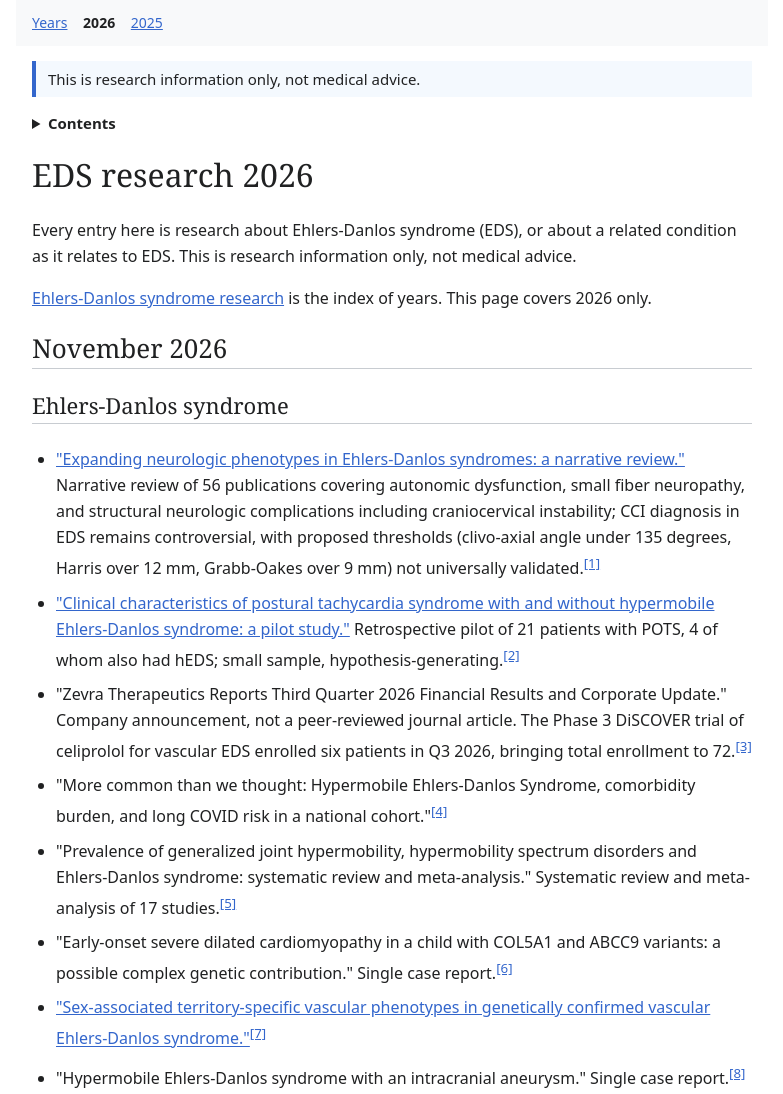
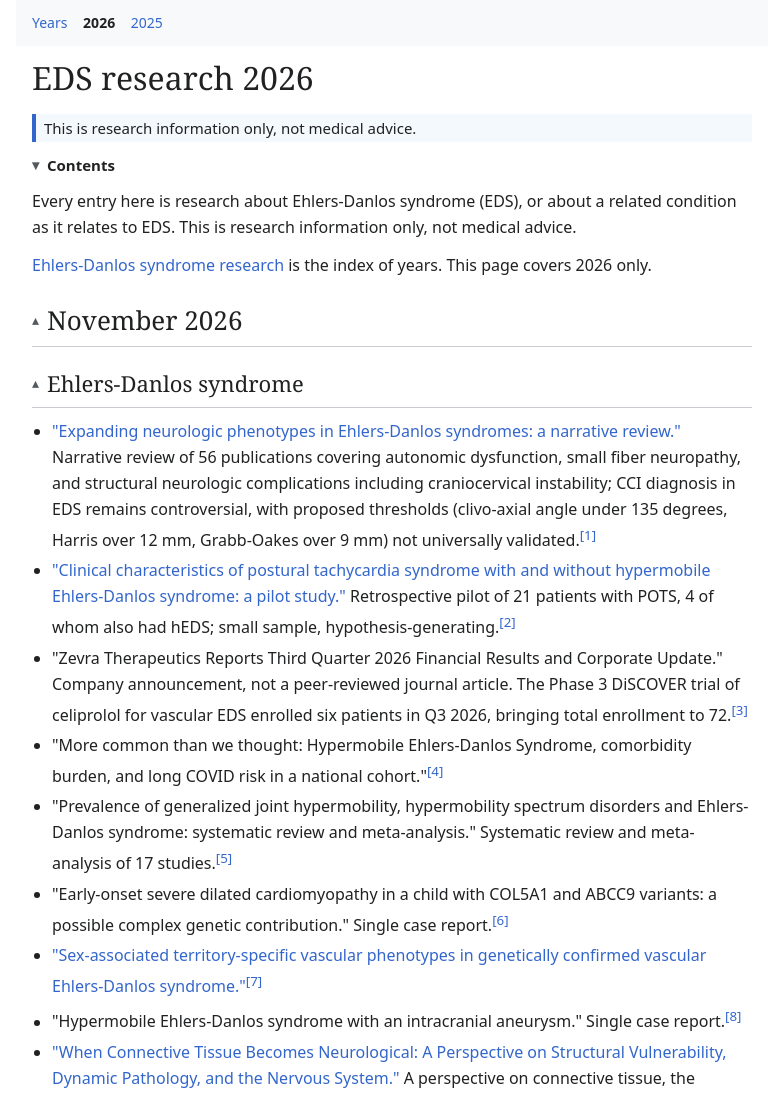
Before and after one commit to eds-cci-notes/eds-cci-research, a plain HTML site: page 2026.html in a window 1280 px wide. Shown: the top 1094 px of the page, without its empty margins (248-1031 px from the left). Drawn offline with Linux system fonts and the light colour scheme.

Commit message:
Static site: collapsible sections, no link underlines, mailto address

```diff
--- a/2026.html
+++ b/2026.html
@@ -6,25 +6,39 @@
 <title>EDS research 2026</title>
 <style>
 body{font-family:system-ui,sans-serif;font-size:16px;line-height:26px;color:#202122;background:#fff;margin:0 auto;padding:0 16px 32px;max-width:720px}
-header.site{background:#f8f9fa;margin:0 -16px 8px;padding:12px 16px}
+header.site{background:#f8f9fa;margin:0 -16px;padding:12px 16px}
 header.site nav{font-family:system-ui,sans-serif;font-size:14px;line-height:22px}
 header.site nav a{margin-right:12px}
 header.site nav a[aria-current="page"]{font-weight:bold;text-decoration:none;color:#202122}
-a{color:#3366cc}
+a{color:#3366cc;text-decoration:none}
 a:visited{color:#795cb2}
-h1{font-family:Georgia,serif;font-size:32px;line-height:40px;font-weight:normal}
-h2{font-family:Georgia,serif;font-size:26px;line-height:32px;font-weight:normal;border-bottom:1px solid #c8ccd1;padding-bottom:4px}
+a:hover,a:focus{text-decoration:underline}
+h1{font-family:Georgia,serif;font-size:32px;line-height:40px;font-weight:normal;margin:12px 0 16px}
+h2{font-family:Georgia,serif;font-size:26px;line-height:32px;font-weight:normal;border-bottom:1px solid #c8ccd1;margin:14px 0 8px;padding-bottom:10px}
 h2.references-heading{font-size:22px;line-height:28px;border-bottom:none;border-top:1px solid #c8ccd1;padding-top:12px;margin-top:24px}
-h3{font-family:Georgia,serif;font-size:22px;line-height:28px;font-weight:normal;border-bottom:1px solid #c8ccd1;padding-bottom:4px}
+h3{font-family:Georgia,serif;font-size:22px;line-height:28px;font-weight:normal;border-bottom:1px solid #c8ccd1;margin:14px 0 8px;padding-bottom:10px}
 h4{font-size:17px;line-height:22px;font-weight:bold}
-p.notice{font-family:system-ui,sans-serif;font-size:15px;line-height:20px;background:#f4f9fe;border-left:4px solid #3366cc;padding:8px 12px}
-ul{padding-left:24px}
-li{margin-bottom:8px;overflow-wrap:break-word}
-p{overflow-wrap:break-word}
+p.notice{font-family:system-ui,sans-serif;font-size:15px;line-height:20px;background:#f4f9fe;border-left:4px solid #3366cc;padding:4px 8px}
+ul{padding-left:20px;margin:0 0 12px}
+li{margin-bottom:0;padding:2px 0;overflow-wrap:break-word}
+p{margin:0 0 12px;overflow-wrap:break-word}
+details.section summary{list-style:none;cursor:pointer;display:flex;align-items:center;border-bottom:1px solid #c8ccd1;padding:14px 0 10px;margin-bottom:8px}
+details.section summary::-webkit-details-marker{display:none}
+details.section summary::marker{content:""}
+details.section summary .chevron{font-size:14px;color:#54595d;padding-right:8px;flex:none}
+details.section summary .chevron::before{content:"▴"}
+details.section:not([open]) summary .chevron::before{content:"▾"}
+details.section summary h2,details.section summary h3{flex:1;margin:0;padding-bottom:0;border-bottom:none}
+.section-anchor{display:block}
 details.contents{font-family:system-ui,sans-serif;margin:12px 0}
-details.contents summary{font-size:15px;line-height:22px;font-weight:bold;cursor:pointer}
+details.contents summary{font-size:15px;line-height:22px;font-weight:bold;cursor:pointer;list-style:none;display:flex;align-items:center}
+details.contents summary::-webkit-details-marker{display:none}
+details.contents summary::marker{content:""}
+details.contents summary .chevron{font-size:14px;color:#54595d;padding-right:8px;flex:none}
+details.contents summary .chevron::before{content:"▴"}
+details.contents:not([open]) summary .chevron::before{content:"▾"}
 details.contents ul{margin:4px 0;padding-left:20px}
-details.contents li{margin-bottom:2px}
+details.contents li{margin-bottom:0;padding:10px 0}
 details.contents li a{font-family:Georgia,serif;font-size:18px;line-height:24px}
 footer.site{font-family:system-ui,sans-serif;font-size:13px;line-height:19px;border-top:1px solid #c8ccd1;margin-top:24px;padding-top:12px;color:#54595d}
 ol.references{font-size:14px;line-height:20px}
@@ -45,19 +59,22 @@ ol.references li{overflow-wrap:break-word}
 <a href="2026.html" aria-current="page">2026</a>
 <a href="2025.html">2025</a>
 </nav></header>
+<h1>EDS research 2026</h1>
 <p class="notice">This is research information only, not medical advice.</p>
 <details class="contents">
-<summary>Contents</summary>
+<summary><span class="chevron" aria-hidden="true"></span>Contents</summary>
 <ul>
 <li><a href="#november-2026">November 2026</a></li>
 <li><a href="#october-2026">October 2026</a></li>
 </ul>
 </details>
-<h1>EDS research 2026</h1>
 <p>Every entry here is research about Ehlers-Danlos syndrome (EDS), or about a related condition as it relates to EDS. This is research information only, not medical advice.</p>
 <p><a href="years.html">Ehlers-Danlos syndrome research</a> is the index of years. This page covers 2026 only.</p>
-<h2 id="november-2026">November 2026</h2>
-<h3>Ehlers-Danlos syndrome</h3>
+<details class="section" open>
+<summary><span class="chevron" aria-hidden="true"></span><h2>November 2026</h2></summary>
+<span class="section-anchor" id="november-2026"></span>
+<details class="section subsection" open>
+<summary><span class="chevron" aria-hidden="true"></span><h3>Ehlers-Danlos syndrome</h3></summary>
 <ul>
 <li><a href="https://www.frontiersin.org/journals/neurology/articles/10.3389/fneur.2026.1888481/full">"Expanding neurologic phenotypes in Ehlers-Danlos syndromes: a narrative review."</a> Narrative review of 56 publications covering autonomic dysfunction, small fiber neuropathy, and structural neurologic complications including craniocervical instability; CCI diagnosis in EDS remains controversial, with proposed thresholds (clivo-axial angle under 135 degrees, Harris over 12 mm, Grabb-Oakes over 9 mm) not universally validated.<sup><a href="#ref-1">[1]</a></sup></li>
 <li><a href="https://doi.org/10.3389/fneur.2026.1948115/full">"Clinical characteristics of postural tachycardia syndrome with and without hypermobile Ehlers-Danlos syndrome: a pilot study."</a> Retrospective pilot of 21 patients with POTS, 4 of whom also had hEDS; small sample, hypothesis-generating.<sup><a href="#ref-2">[2]</a></sup></li>
@@ -74,10 +91,17 @@ ol.references li{overflow-wrap:break-word}
 <li>"Pain, but not hypermobility, is associated with borderline personality disorder symptoms among individuals diagnosed with EDS or G-HSD."<sup><a href="#ref-13">[13]</a></sup></li>
 <li><a href="https://doi.org/10.1002/nau.70504">"Joint Hypermobility and Female Lower Urinary Tract Symptoms: A Systematic Review."</a> Systematic review of 15 studies.<sup><a href="#ref-14">[14]</a></sup></li>
 </ul>
-<h3>Cranial cervical instability</h3>
+</details>
+<details class="section subsection" open>
+<summary><span class="chevron" aria-hidden="true"></span><h3>Cranial cervical instability</h3></summary>
 <p class="no-items">No new CCI items were noted in November 2026.</p>
-<h2 id="october-2026">October 2026</h2>
-<h3>Ehlers-Danlos syndrome</h3>
+</details>
+</details>
+<details class="section" open>
+<summary><span class="chevron" aria-hidden="true"></span><h2>October 2026</h2></summary>
+<span class="section-anchor" id="october-2026"></span>
+<details class="section subsection" open>
+<summary><span class="chevron" aria-hidden="true"></span><h3>Ehlers-Danlos syndrome</h3></summary>
 <ul>
 <li>"Novellia Research Finds Health Systems Typically Miss a Third of an Ehlers-Danlos Patient's Medical History, Complicating Diagnosis and Research." Company research announcement, presented as Poster #IR026 at the NORD Rare Diseases and Orphan Products Breakthrough Summit; not a peer-reviewed journal article.<sup><a href="#ref-15">[15]</a></sup></li>
 <li><a href="https://cureus.com/articles/503865-physician-perspectives-surrounding-hypermobile-ehlers-danlos-syndrome">"Physician Perspectives Surrounding Hypermobile Ehlers-Danlos Syndrome."</a><sup><a href="#ref-16">[16]</a></sup></li>
@@ -96,7 +120,9 @@ ol.references li{overflow-wrap:break-word}
 <li>"New Model of Care for EDS and HSD." Model of Care work tied to Road to 2026.<sup><a href="#ref-29">[29]</a></sup></li>
 <li>"Research Roundup: New Research in EDS and HSD." A roundup covering several studies, not a single article.<sup><a href="#ref-30">[30]</a></sup></li>
 </ul>
-<h3>Cranial cervical instability</h3>
+</details>
+<details class="section subsection" open>
+<summary><span class="chevron" aria-hidden="true"></span><h3>Cranial cervical instability</h3></summary>
 <ul>
 <li><a href="https://www.frontiersin.org/journals/neuroscience/articles/10.3389/fnins.2026.1967117/full">"Evaluating the role of craniocervical and atlantoaxial instability in autonomic dysfunction: a narrative review."</a> Narrative review of 43 studies.<sup><a href="#ref-31">[31]</a></sup></li>
 <li><a href="https://pubmed.ncbi.nlm.nih.gov/41872801/">"Craniocervical instability after inadvertent neck hyperextension in Ehlers-Danlos syndrome: a retrospective case series and literature review."</a> Eight hEDS patients developing CCI symptoms after procedures involving neck hyperextension.<sup><a href="#ref-32">[32]</a></sup></li>
@@ -104,6 +130,8 @@ ol.references li{overflow-wrap:break-word}
 <li><a href="https://pmc.ncbi.nlm.nih.gov/articles/PMC9609512/">"Craniocervical Instability in Ehlers-Danlos Syndrome, A Systematic Review of Diagnostic and Surgical Treatment Criteria."</a> Systematic review.<sup><a href="#ref-34">[34]</a></sup></li>
 <li><a href="https://www.journalmc.org/index.php/JMC/article/view/3792/3148">"Cervicogenic Dizziness Associated With Craniocervical Instability: A Case Report."</a> Case report linking cervicogenic dizziness to CCI and clivo-axial angle correction.<sup><a href="#ref-35">[35]</a></sup></li>
 </ul>
+</details>
+</details>
 <h2 class="references-heading">References</h2>
 <ol class="references">
 <li id="ref-1">(2026). "Expanding neurologic phenotypes in Ehlers-Danlos syndromes: a narrative review". DOI 10.3389/fneur.2026.1888481. Original article: <a href="https://www.frontiersin.org/journals/neurology/articles/10.3389/fneur.2026.1888481/full">https://www.frontiersin.org/journals/neurology/articles/10.3389/fneur.2026.1888481/full</a></li>
@@ -160,7 +188,7 @@ ol.references li{overflow-wrap:break-word}
 <button type="submit">Send report</button>
 <a href="#">Close</a>
 </form>
-<p>If the form does not send, <a href="mailto:?subject=Bug%20report%3A%20EDS%20research%202026&body=Page%3A%20EDS%20research%202026%0A%0AWhat%20is%20wrong%3A%0A">email the report instead</a>: it opens your mail app with the subject filled in. Add the page owner's address before sending.</p>
+<p>If the form does not send, <a href="mailto:seanmrobe@gmail.com?subject=Bug%20report%3A%20EDS%20research%202026&body=Page%3A%20EDS%20research%202026%0A%0AWhat%20is%20wrong%3A%0A">email the report instead</a>: it opens your mail app with the address and subject filled in.</p>
 </div>
 </div>
 </footer>
```
